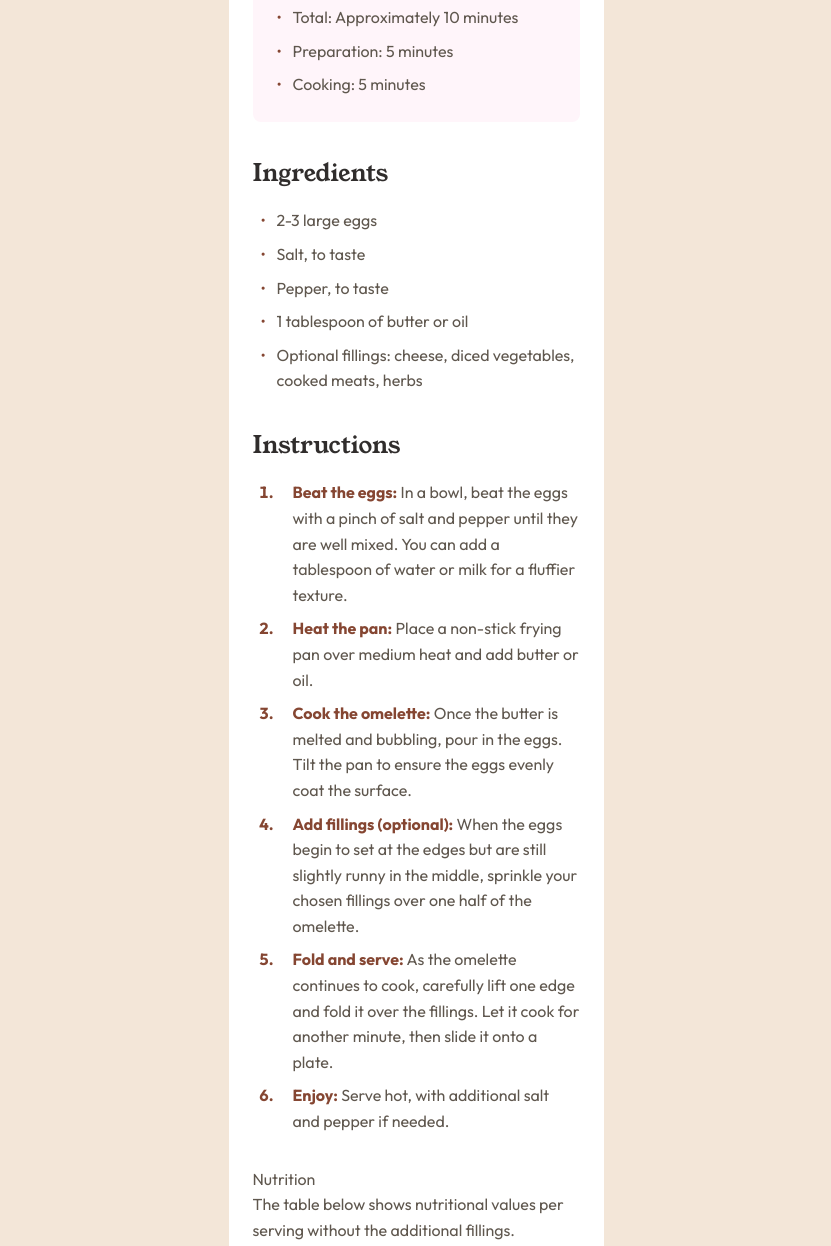
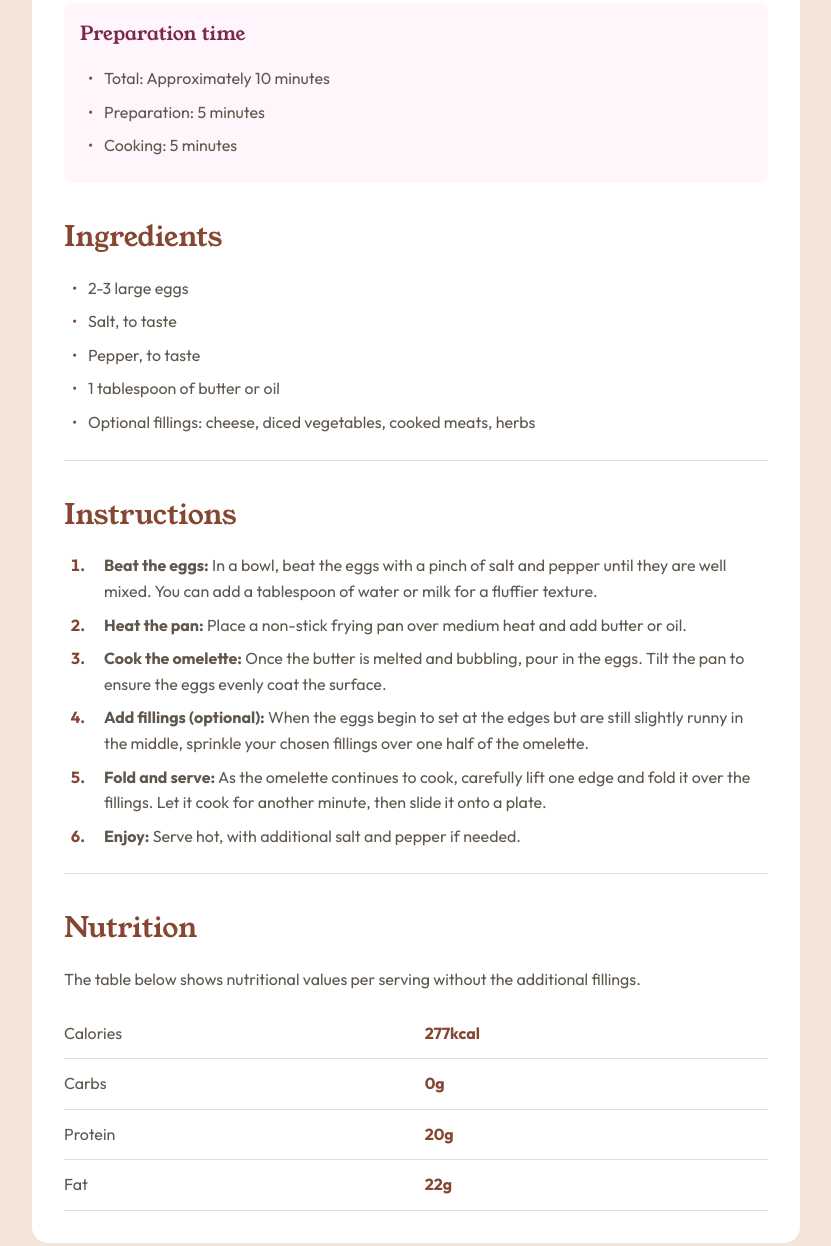
Before and after one commit to Zakkur17/recipe-page-main, a plain HTML site: page index.html in a window 1280 px wide. Shown: the part 563-1809 px from the top of the page, without its empty margins (224-1055 px from the left). Drawn offline with Linux system fonts and the light colour scheme.

Commit message:
Improve layout and styling of recipe sections, add mobile and desktop responsiveness

```diff
--- a/index.html
+++ b/index.html
@@ -44,6 +44,8 @@
       </ul>
     </section>
 
+
+
     <section class="instructions">
       <h2>Instructions</h2>
       <ol>
@@ -66,7 +68,7 @@
     </section>
 
     <section class="nutrition">
-      <h2></h2>Nutrition
+      <h2>Nutrition</h2>
       <p>The table below shows nutritional values per serving without the additional fillings.</p>
 
       <table>
--- a/style.css
+++ b/style.css
@@ -14,14 +14,14 @@ body {
     flex-direction: column;
     align-items: center;
     min-height: 100vh;
-    padding: 2rem;
+    padding: 1rem;
 }
 
 /*Recipe container*/
 .recipe-container {
     background-color: hsl(0, 0%, 100%); /*White*/
     border-radius: 1rem;
-    max-width: 375px;
+    max-width: 90%;
     width: 100%;
     padding: 1.5rem;
 }
@@ -49,7 +49,7 @@ h2 {
     font-family: 'Young Serif', serif;
     font-weight: 400;
     font-size: 1.5rem;
-    color: hsl(24, 5%, 18%);
+    color: hsl(14, 45%, 36%);
     margin-bottom: 1rem;
 }
 
@@ -59,6 +59,11 @@ h2 {
     padding: 1rem;
     border-radius: 0.5rem;
     margin-bottom: 2rem;
+}
+.preparation-time h2 {
+    font-size: 1.2rem;
+    margin-bottom: 1rem;
+    color: hsl(332, 51%, 32%);
 }
 
 .preparation-time ul {
@@ -85,6 +90,8 @@ h2 {
 /*Ingredients section*/
 .ingredients {
     margin-bottom: 2rem;
+    border-bottom: 1px solid hsl(30, 18%, 87%);
+    padding-bottom: 1rem;
 }
 
 .ingredients ul {
@@ -107,6 +114,8 @@ h2 {
 /*Instructions section*/
 .instructions {
     margin-bottom: 2rem;
+    border-bottom: 1px solid hsl(30, 18%, 87%);
+    padding-bottom: 1rem;
 }
 
 .instructions ol {
@@ -124,7 +133,7 @@ h2 {
 }
 
 .instructions li strong {
-    color: hsl(14, 45%, 36%);
+    color: hsl(30, 10%, 34%);
     font-weight: 700;
 }
 
@@ -154,9 +163,9 @@ h2 {
   .nutrition td {
     font-weight: 700;
     color: hsl(14, 45%, 36%); /* Brown 800 */
-  }
+}
 
-
+/* Attribution */
 .attribution {
     font-size: 11px;
     text-align: center;
@@ -166,3 +175,38 @@ h2 {
 .attribution a {
     color: hsl(228, 45%, 44%);
 }
+
+/* Mobile-specific adjustments */
+@media (max-width: 767px) {
+    .recipe-container {
+      max-width: 375px;
+      padding: 1rem;
+    }
+  }
+
+  /* Desktop-specific adjustments */
+  @media (min-width: 768px) {
+    .recipe-container {
+      max-width: 48rem;
+      padding: 2rem;
+    }
+    h1 {
+      font-size: 2.25rem;
+    }
+    h2 {
+      font-size: 1.75rem;
+    }
+    .recipe-header,
+    .preparation-time,
+    .ingredients,
+    .instructions {
+      margin-bottom: 2rem;
+    }
+  }
+
+  /* Optional: Wider desktop layout for very large screens */
+  @media (min-width: 1440px) {
+    .recipe-container {
+      max-width: 52rem; /* Slightly wider for 1440px screens (832px) */
+    }
+  }
```
